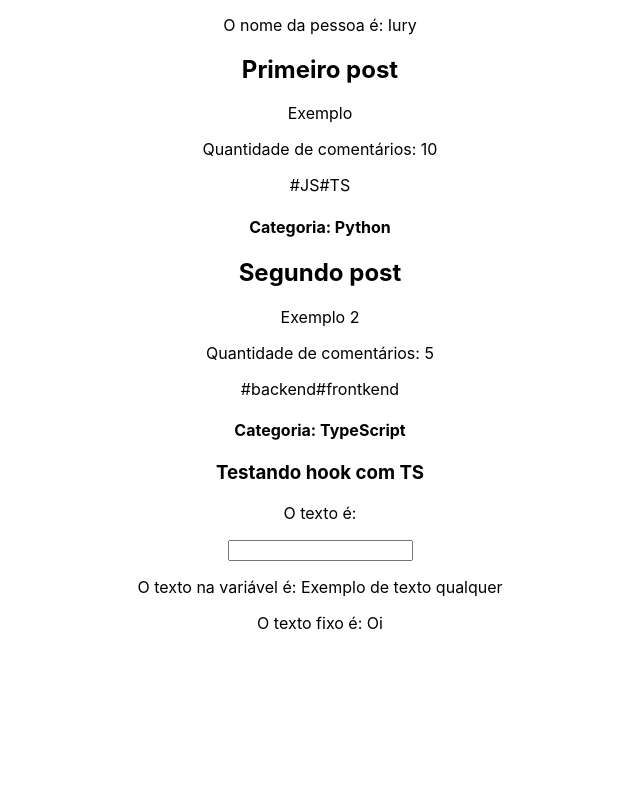
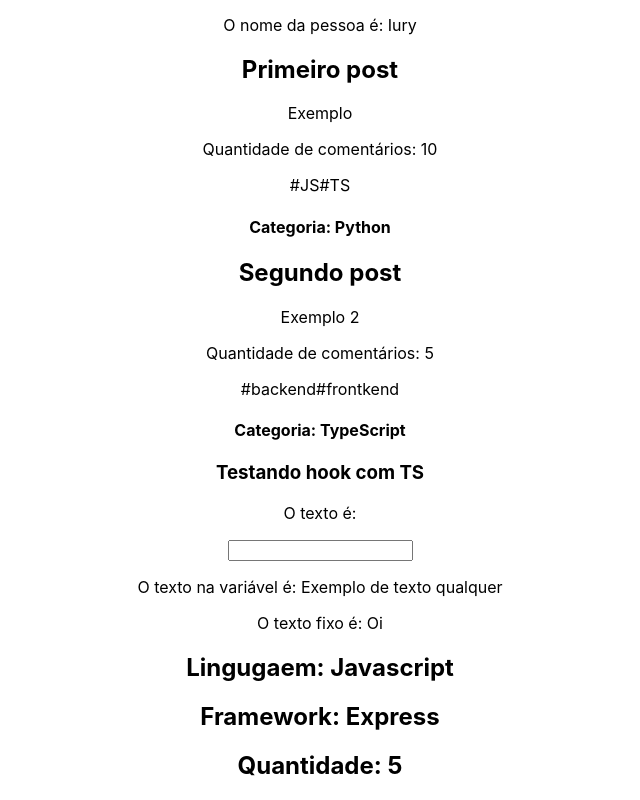
Before and after one commit to YuriCF1/Proj.Study-React-14, a React (Create React App) app: page / in a window 1280 px wide. Shown: the part 313-1113 px from the top of the page, without its empty margins (320-960 px from the left). Before the commit the page ends 962 px from the top, so only its background shows below. Built offline with nearby package versions, Linux system fonts and the light colour scheme.

Commit message:
Using and testing contest

```diff
--- a/src/App.tsx
+++ b/src/App.tsx
@@ -11,6 +11,9 @@ import Destructuring, { Category } from "./components/Destructuring";
 
 //6 - useState
 import State from "./components/State";
+
+//10 - Utilizando o context
+import Context from "./components/Context";
 
 //8 - Type
 type textOrNull = string | null;
@@ -80,6 +83,7 @@ function App() {
         {myText && <p>O texto na variável é: {myText}</p>}
         {mySecondText && <p>O texto na segunda variável é: {mySecondText}</p>}
         {testandoFixed && <p>O texto fixo é: {testandoFixed}</p>}
+        <Context />
       </div>
     </AppContext.Provider>
   );
```
